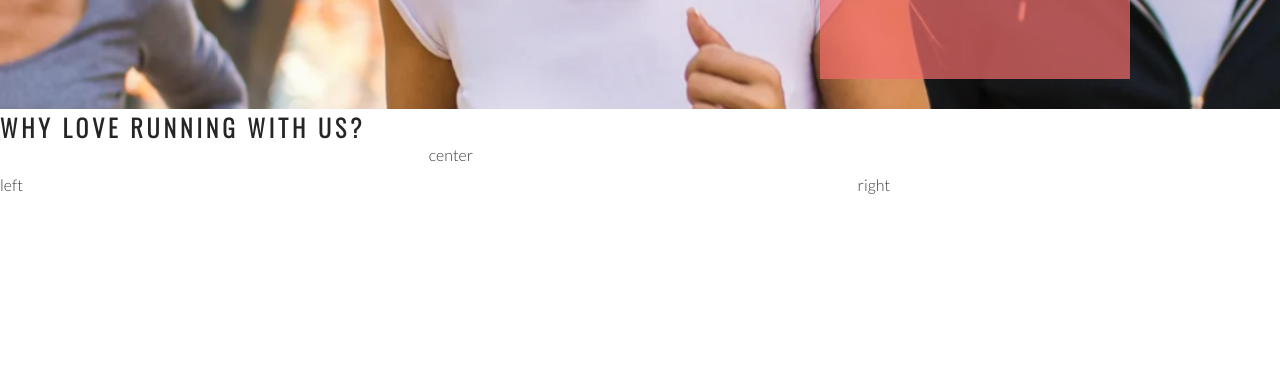
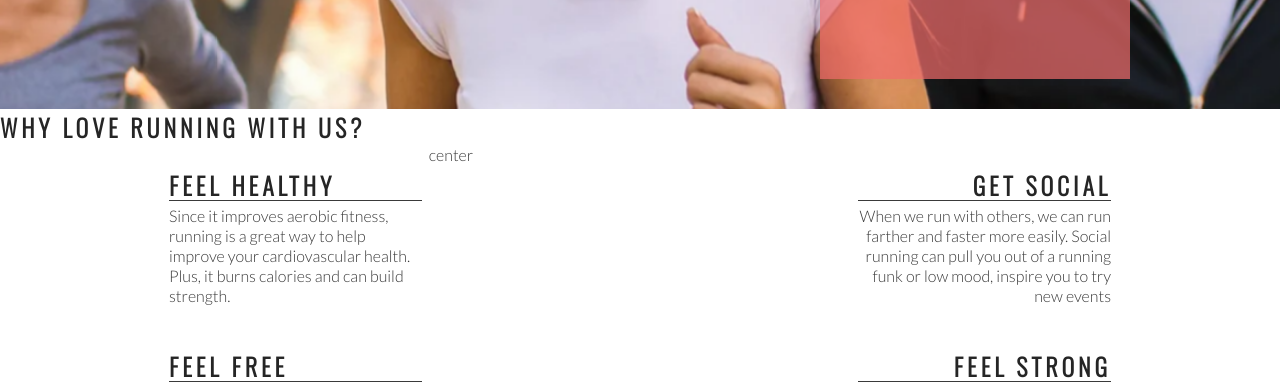
Before and after one commit to leverh/love-running, a plain HTML site: page index.html in a window 1280 px wide. Shown: the part 566-952 px from the top of the page. Drawn offline with nearby package versions, Linux system fonts and the light colour scheme.

Commit message:
ethos section content added and floated

```diff
--- a/assests/css/style.css
+++ b/assests/css/style.css
@@ -134,3 +134,33 @@ h1, h2 {
     width: 33%;
     margin: 0 auto;
 }
+
+hr {
+    border-top: 1px solid #3a3a3a;
+    width: 100%;
+    margin: 5px 0;
+}
+
+.left-about-heading {
+    width: 60%;
+    float: right;
+    line-height: 20px;
+    clear: both;
+    margin-bottom: 50px;
+}
+
+.right-about-heading {
+    width: 60%;
+    float: left;
+    line-height: 20px;
+    clear: both;
+    margin-bottom: 50px;
+}
+
+.right-about-heading h2 {
+    text-align: right;
+}
+
+.right-about-heading p {
+    text-align: right;
+}
--- a/index.html
+++ b/index.html
@@ -43,8 +43,30 @@
     </section>
     <section id="club-ethos">
         <h1>Why Love Running With Us?</h1>
-        <div id="left-about">left</div>
-        <div id="right-about">right</div>
+        <div id="left-about">
+            <div class="left-about-heading">
+                <h2>Feel Healthy</h2>
+                <hr>
+                <p>Since it improves aerobic fitness, running is a great way to help improve your cardiovascular health. Plus, it burns calories and can build strength.</p>
+            </div>
+            <div class="left-about-heading">
+                <h2>Feel Free</h2>
+                <hr>
+                <p>Physical exercise, running included, is known to release endorphins in the brain. Endorphins make you more energetic, more awake and, yes, happier.</p>
+            </div>
+        </div>
+        <div id="right-about">
+            <div class="right-about-heading">
+                <h2>Get Social</h2>
+                <hr>
+                <p>When we run with others, we can run farther and faster more easily. Social running can pull you out of a running funk or low mood, inspire you to try new events</p>
+            </div>
+            <div class="right-about-heading">
+                <h2>Feel Strong</h2>
+                <hr>
+                <p>Running strengthens your heart by pumping blood more effectively through your body.</p>
+            </div>
+        </div>
         <div id="center-about">center</div>
     </section>
     <section>Running Locations, distances, and times</section>
```
